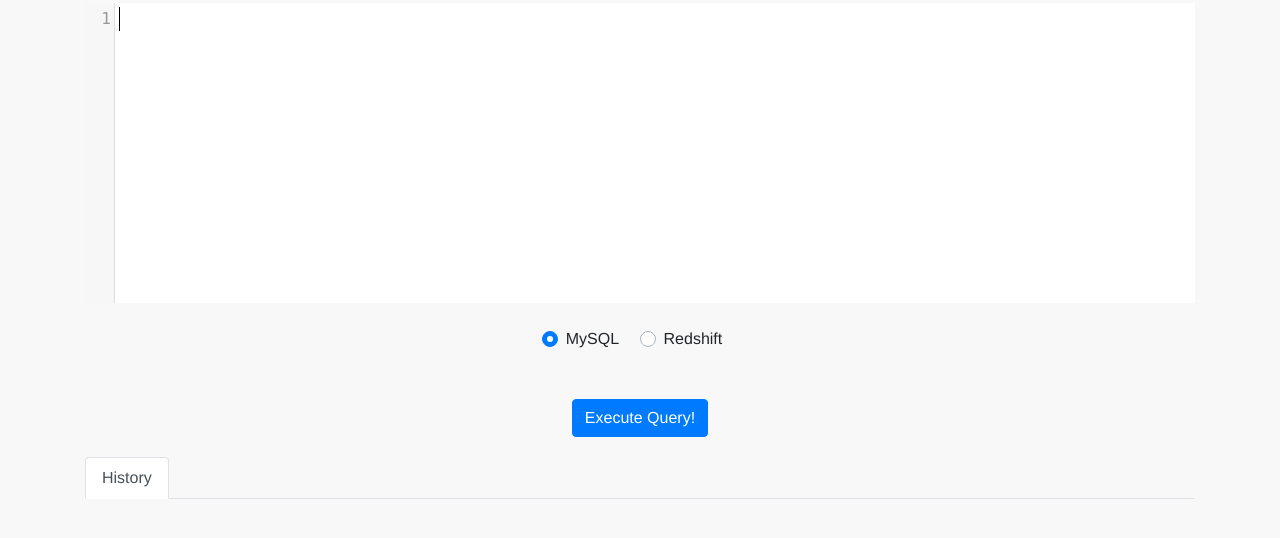
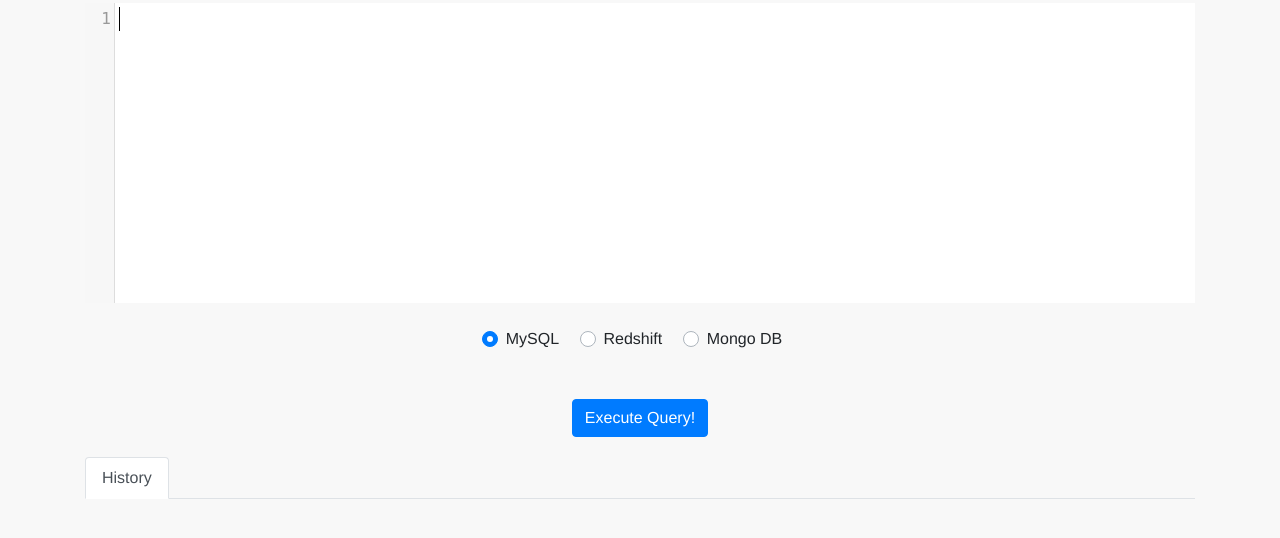
Before and after one commit to aniketSanap/cs527, a Flask app: page / in a window 1280 px wide. Shown: the part 144-682 px from the top of the page. Run offline with Flask 2, Linux system fonts and the light colour scheme; data that the repository does not hold is empty; parts of the project's set-up code (start-up, migrations or seed data) failed here and were passed over; some libraries are stand-ins or nearby versions; some web fonts are replaced.

Commit message:
Mongo button

```diff
--- a/templates/index.html
+++ b/templates/index.html
@@ -88,6 +88,12 @@
                 <input type="radio" id="radio-redshift" name="database_type" class="custom-control-input" value='redshift'>
                 <label class="custom-control-label" for="radio-redshift">Redshift</label>
             </div>
+
+            <div class="custom-control custom-radio custom-control-inline">
+              <input type="radio" id="radio-mongodb" name="database_type" class="custom-control-input" value='mongodb'>
+              <label class="custom-control-label" for="radio-mongodb">Mongo DB</label>
+            </div>
+
           </div>
           <br><br>
           <div class="text-center">
```
